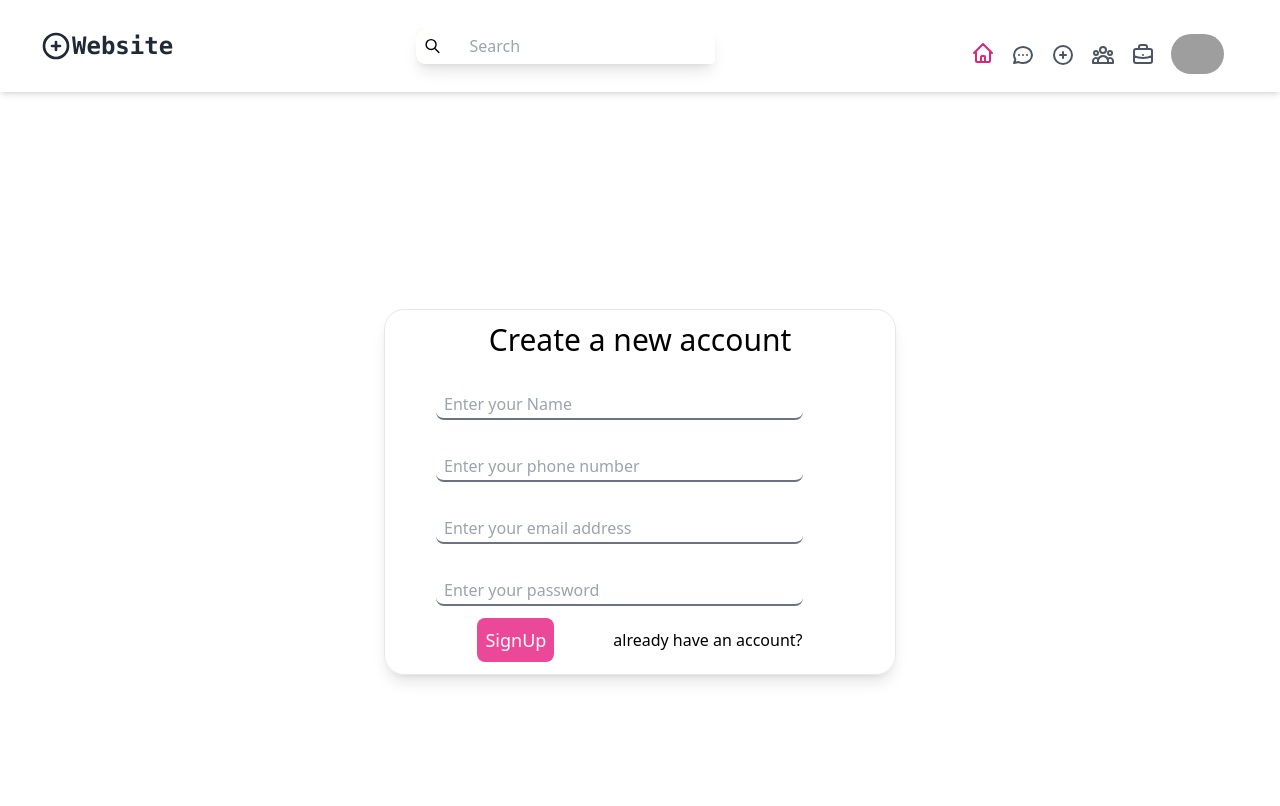
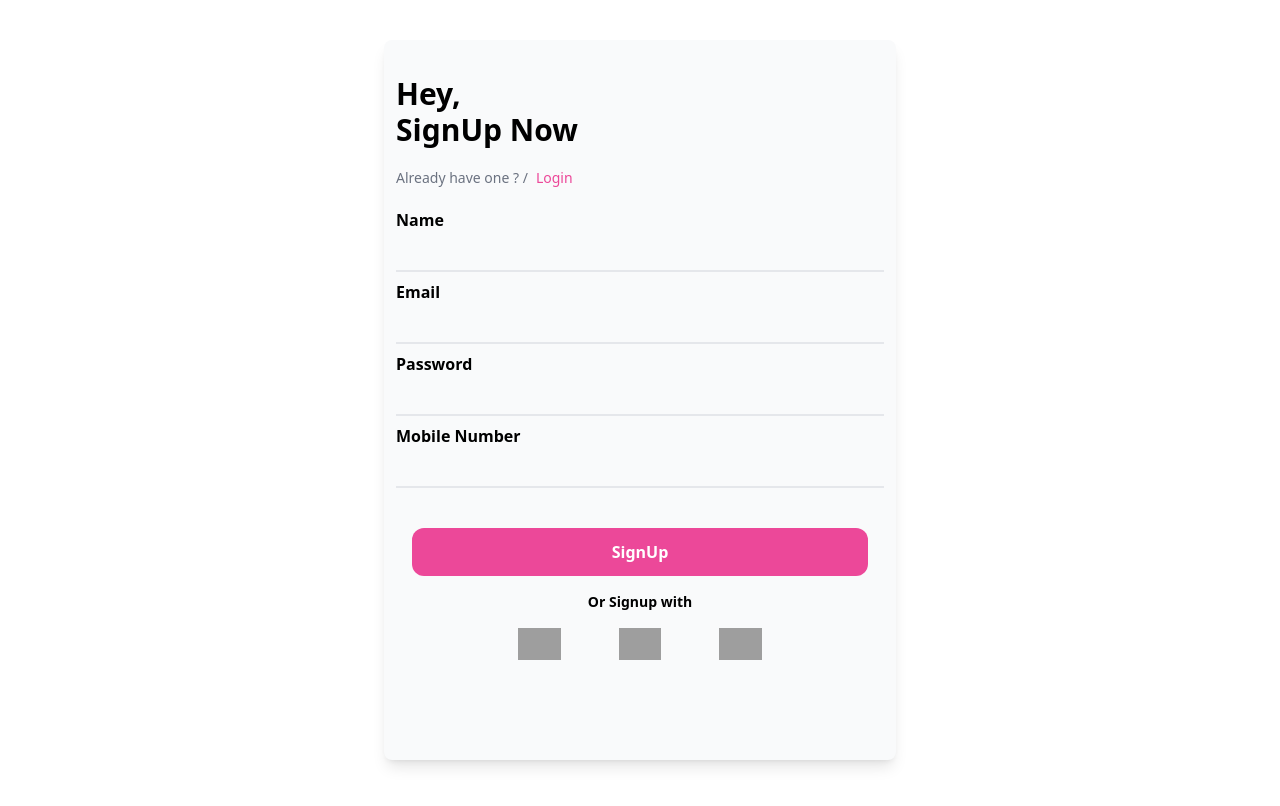
Before and after one commit to vivekananand-cpu/new-project, a React (Create React App) app: page /signup in a window 1280 px wide. Shown: the top 806 px of the page. Built offline with nearby package versions, Linux system fonts and the light colour scheme; grey boxes are pictures that could not be loaded; a web font is replaced by a local one.

Commit message:
Signin and SignUp stlyed

```diff
--- a/package.json
+++ b/package.json
@@ -6,6 +6,7 @@
     "@emotion/react": "^11.8.1",
     "@emotion/styled": "^11.8.1",
     "@heroicons/react": "^1.0.5",
+    "@material-ui/icons": "^4.11.3",
     "@mui/icons-material": "^5.4.4",
     "@mui/material": "^5.4.4",
     "@testing-library/jest-dom": "^5.16.2",
--- a/src/App.js
+++ b/src/App.js
@@ -23,7 +23,7 @@ function App() {
   return (
 
     <BrowserRouter>
-    <Navbar />
+    {/* <Navbar /> */}
       <Routes>
         <Route path="/" element={<MainPage />} />
         <Route path="/login" element={<Login />} />
--- a/src/components/Login.js
+++ b/src/components/Login.js
@@ -4,23 +4,59 @@ const Login = () => {
   return (
     <>
       <div className="h-[100vh] w-[100vw] flex mb-10  items-center  justify-center">
-        <div>
-          <div className="flex  justify-center container rounded-[20px] shadow-lg border   h-[40vh] w-[95vw] md:w-[80vw] lg:w-[60vw] xl:w-[40vw]">
-            <div className="flex flex-col justify-around h-[100%] w-[80%] ">
-              <div className="flex flex-col   items-center gap-8 justify-around ">
-                <h1 className="text-3xl">Login to your account</h1>
-                <input className="pl-2 border-b-2 border-gray-500  outline-none focus:border-pink-400 focus:outline-none h-[30px] rounded-lg  w-[90%]" type="email" placeholder="Enter your email address" />
-                <input className="pl-2 border-b-2 border-gray-500  outline-none focus:border-pink-400 focus:outline-none h-[30px] rounded-lg  w-[90%]" type="password" placeholder="Enter your password" />
+            <div className="h-[90%] bg-gray-50 rounded-lg shadow-lg xl:w-[40%] lg:w-[50%] md:w-[60%] w-[90%] ">
+                <div className=" flex h-full w-full">
+                    <div className=" w-full p-3 mt-6">
+                        <div className="font-bold text-3xl">
+                            <p>Hey,</p>
+                            <p>Login Now</p>
+                        </div>
 
+
+                        <div className="flex mt-5 text-sm space-x-2">
+                            <p className="text-gray-500">If you don't have an account / </p>
+                            <a className="text-pink-500" href="/signup"> Create Account</a>
                         </div>
-              <div className="flex items-center justify-around">
-                <button class="h-[54px] w-[108px] text-lg text-white rounded-lg bg-pink-500 hover:bg-pink-600 active:bg-pink-700 focus:outline-none focus:ring focus:ring-pink-300 ...">
-                  Login
-                </button>             <a href="/forgot-password" className="">Forgot password ?</a>
+
+                        <form action="">
+                            <div className="w-full flex flex-col space-y-2 mt-5">
+
+                                <div className="w-full">
+                                    <p className="font-bold">Email</p>
+                                    <input className=" w-full h-[40px] text-gray-500 bg-gray-50 border-b-[2px] focus:outline-none" type="email" placeholder />
+                                </div>
+                                <div className="w-full">
+                                    <p className="font-bold">Password</p>
+                                    <input className=" w-full h-[40px] text-gray-500 bg-gray-50 border-b-[2px] focus:outline-none" type="password" placeholder />
+                                </div>
+
+                                <div className="w-full p-4">
+                                    <button className="bg-pink-500 text-white font-bold hover:shadow-md mt-4 transtion duration-200 ease-out hover:shadow-pink-700 rounded-xl p-3  w-full">Login</button>
 
                                 </div>
                             </div>
+                        </form>
+                        <div className="flex mt-5 text-sm space-x-2">
+                            <p className="text-gray-500">Forgot Password ? /</p>
+                            <a className="text-pink-500" href="/signup">Reset</a>
                         </div>
+
+                        <p className="text-sm w-full mt-5 text-center font-bold">Or Login with</p>
+                        <div className="w-full flex justify-center">
+                            <div className="w-[50%] mt-4 flex justify-between" >
+
+                                <img className="h-8 hover:scale-105 transtion transform duration-300 ease-out cursor-pointer" src="https://upload.wikimedia.org/wikipedia/commons/thumb/5/53/Google_%22G%22_Logo.svg/1024px-Google_%22G%22_Logo.svg.png" alt="" />
+                                <img className="h-8 hover:scale-105 transtion transform duration-300 ease-out cursor-pointer" src="https://upload.wikimedia.org/wikipedia/commons/thumb/1/1b/Facebook_icon.svg/640px-Facebook_icon.svg.png" alt="" />
+                                <img className="h-8 hover:scale-105 transtion transform duration-300 ease-out cursor-pointer" src="https://upload.wikimedia.org/wikipedia/commons/thumb/f/fa/Apple_logo_black.svg/800px-Apple_logo_black.svg.png" alt="" />
+                            </div>
+                        </div>
+
+
+
+                    </div>
+                </div>
+
+
             </div>
 
 
--- a/src/components/SignUp.js
+++ b/src/components/SignUp.js
@@ -1,46 +1,65 @@
 import React from 'react'
 import { Link } from 'react-router-dom';
+
 
 const SignUp = () => {
     return (
         <div className="h-[100vh] w-[100vw] flex mb-10  items-center  justify-center">
-            <div>
-                <div className="flex w-[95vw] md:w-[80vw] lg:w-[60vw] xl:w-[40vw]  justify-center container rounded-[20px] shadow-lg border container ">
-                    <div className="flex flex-col justify-around h-[100%] w-[80%] ">
-                        <div className="flex flex-col container  items-center gap-8 justify-between ">
-                            <h1 className="text-3xl mt-3">Create a new account</h1>
-                            <div className="w-full flex flex-col gap-2">
-
-                                <input className="pl-2 border-b-2 border-gray-500  outline-none focus:border-pink-400 focus:outline-none h-[30px] rounded-lg  w-[90%]" type="text" placeholder="Enter your Name " />
+            <div className="h-[90%] bg-gray-50 rounded-lg shadow-lg xl:w-[40%] lg:w-[50%] md:w-[60%] w-[90%] ">
+                <div className=" flex h-full w-full">
+                    <div className=" w-full p-3 mt-6">
+                        <div className="font-bold text-3xl">
+                            <p>Hey,</p>
+                            <p>SignUp Now</p>
+                        </div>
 
 
+                        <div className="flex mt-5 text-sm space-x-2">
+                            <p className="text-gray-500">Already have one ? / </p>
+                            <a className="text-pink-500" href="/login"> Login</a>
+                        </div>
+
+                        <form action="">
+                            <div className="w-full flex flex-col space-y-2 mt-5">
+                                <div className="w-full">
+                                    <p className="font-bold">Name</p>
+                                    <input  className=" w-full h-[40px] text-gray-500 bg-gray-50 border-b-[2px] focus:outline-none" type="text" placeholder />
+                                </div>
+                                <div className="w-full">
+                                    <p className="font-bold">Email</p>
+                                    <input className=" w-full h-[40px] text-gray-500 bg-gray-50 border-b-[2px] focus:outline-none" type="email" placeholder />
+                                </div>
+                                <div className="w-full">
+                                    <p className="font-bold">Password</p>
+                                    <input className=" w-full h-[40px] text-gray-500 bg-gray-50 border-b-[2px] focus:outline-none" type="password" placeholder />
+                                </div>
+                                <div className="w-full">
+                                    <p className="font-bold">Mobile Number</p>
+                                    <input className=" w-full h-[40px] text-gray-500 bg-gray-50 border-b-[2px] focus:outline-none" type="number" placeholder />
+                                </div>
+                                <div className="w-full p-4">
+                                    <button className="bg-pink-500 text-white font-bold hover:shadow-md mt-4 transtion duration-200 ease-out hover:shadow-pink-700 rounded-xl p-3  w-full">SignUp</button>
+
+                                </div>
                             </div>
-                            <div className="w-full">
-                                <input className="pl-2 border-b-2 border-gray-500  focus:border-pink-400  focus:outline-none h-[30px] rounded-lg w-[90%]" type="text" placeholder="Enter your phone number" />
+                        </form>
 
+                        <p className="text-sm w-full text-center font-bold">Or Signup with</p>
+                        <div className="w-full flex justify-center">
+                            <div className="w-[50%] mt-4 flex justify-between" >
+
+                                <img className="h-8 hover:scale-105 transtion transform duration-300 ease-out cursor-pointer" src="https://upload.wikimedia.org/wikipedia/commons/thumb/5/53/Google_%22G%22_Logo.svg/1024px-Google_%22G%22_Logo.svg.png" alt="" />
+                                <img className="h-8 hover:scale-105 transtion transform duration-300 ease-out cursor-pointer" src="https://upload.wikimedia.org/wikipedia/commons/thumb/1/1b/Facebook_icon.svg/640px-Facebook_icon.svg.png" alt="" />
+                                <img className="h-8 hover:scale-105 transtion transform duration-300 ease-out cursor-pointer" src="https://upload.wikimedia.org/wikipedia/commons/thumb/f/fa/Apple_logo_black.svg/800px-Apple_logo_black.svg.png" alt="" />
                             </div>
-                            <div className="w-full">
-                                <input className="pl-2 border-b-2 border-gray-500  focus:border-pink-400  focus:outline-none h-[30px] rounded-lg w-[90%]" type="email" placeholder="Enter your email address" />
-
-                            </div>
-                            <div className="w-full">
-                                <input className="pl-2 border-b-2 border-gray-500  focus:border-pink-400  focus:outline-none rounded-lg h-[30px] w-[90%]" type="password" placeholder="Enter your password" />
-
-                            </div>
+                        </div>
 
 
-                        </div>
-                        <div className="flex items-center m-3 justify-around">
-                            <button class=" p-2 text-lg text-white rounded-lg bg-pink-500 hover:bg-pink-600 active:bg-pink-700 focus:outline-none focus:ring focus:ring-pink-300 ...">
-                                SignUp
-                            </button>
-                            <Link to="/login">
-                                <p className="hover:text-pink-600">already have an account?</p>
 
-                            </Link>
-                        </div>
                     </div>
                 </div>
+
+
             </div>
 
 
--- a/src/components/UserPost.js
+++ b/src/components/UserPost.js
@@ -15,7 +15,7 @@ const UserPost = ({ img, likes, comments, commentsCount }) => {
 
 
 <div onClick={() => setOpenModal(!openModal)} className="relative m-2 hover:scale-105 hover:shadow-lg  cursor-pointer transform transition duration-300 ease-out">
-                <img onClick={() => setOpenModal(!openModal)} className=" w-full object-cover rounded-xl" src={img} alt="" />
+                <img onClick={() => setOpenModal(!openModal)} className=" w-full h-full object-cover rounded-xl" src={img} alt="" />
 
                 <div className="flex items-center justify-center opacity-0 hover:opacity-100 absolute top-0 left-0 w-full h-full bg-black/50 rounded-xl">
                     <div className="flex space-x-6 text-white">
```
Also changed, not shown: 1 other file (tests, documents, lock files or other folders). Lines whose indentation alone changed are shown as unchanged.
